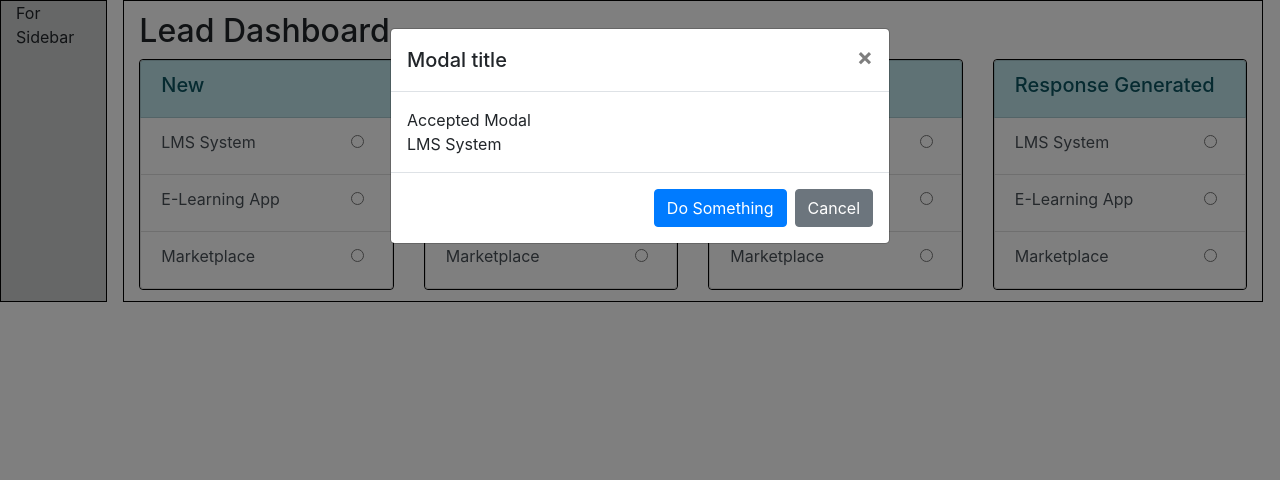
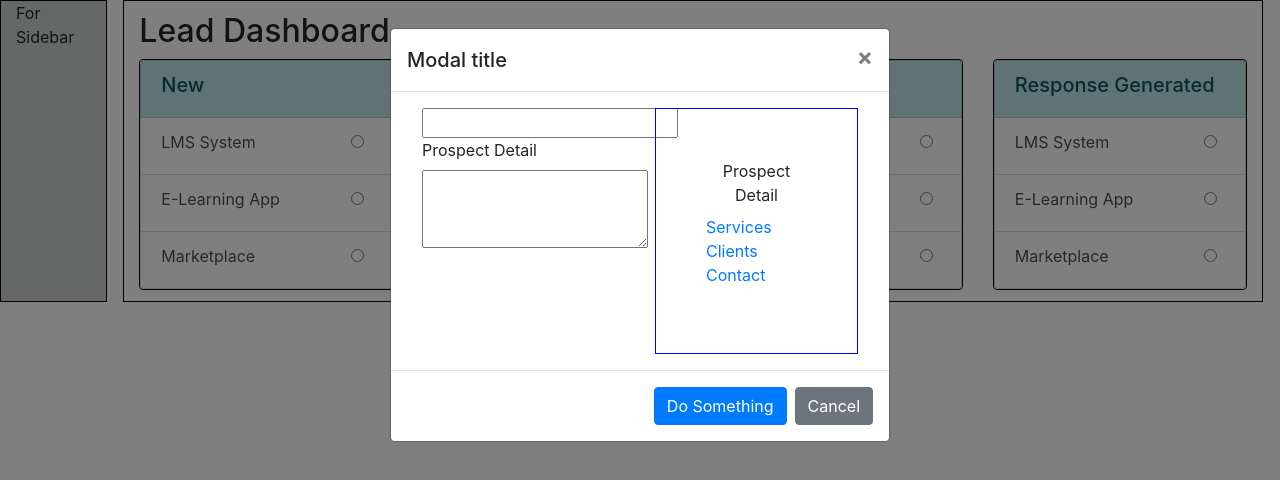
Before and after one commit to sagarutlas-zapbuild/project1, a React (Create React App) app in the folder frontend/: page / in a window 1280 px wide. Both pictures are taken after a click on the radio button 641 px from the left and 141 px from the top of the page. Shown: the top 480 px of the page. Built offline with nearby package versions, Linux system fonts and the light colour scheme.

Commit message:
new modals changes

```diff
--- a/frontend/src/Components/Modals/AcceptedModal.js
+++ b/frontend/src/Components/Modals/AcceptedModal.js
@@ -19,7 +19,48 @@ const AcceptedModal = (props) => {
       <Modal isOpen={modal} toggle={toggle}>
         <ModalHeader toggle={toggle}>Modal title</ModalHeader>
         <ModalBody>
-        Accepted Modal <br/> {labelText}        </ModalBody>
+
+          <div class="container">
+            <div class="row">
+
+              <div class="col-sm-6">
+
+                <input type="text">
+
+                </input>
+                <label className="text-center">Prospect Detail</label>
+                <textarea
+                  id="description_new"
+                  rows="3" required
+                />
+              </div>
+
+
+
+              <div class="col-sm-6">
+                <div id="margin"   padding="0px">
+                  <div className="sidenav">
+                    <div className="right">
+                      <div className="form-group">
+                        <label className="text-center">Prospect Detail</label>
+                        <br />
+                        <a href="#">Services</a>
+                        <br />
+                        <a href="#">Clients</a>
+                        <br />
+                        <a href="#">Contact</a>
+                      </div>
+                    </div>
+                  </div>
+                </div>
+
+
+              </div>
+
+            </div>
+          </div>
+
+        </ModalBody>
         <ModalFooter>
           <Button color="primary" onClick={toggle}>Do Something</Button>{' '}
           <Button color="secondary" onClick={toggle}>Cancel</Button>
```
